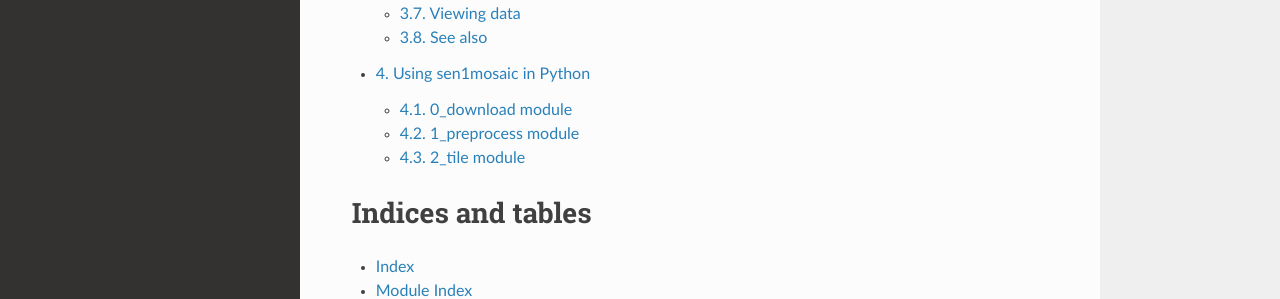
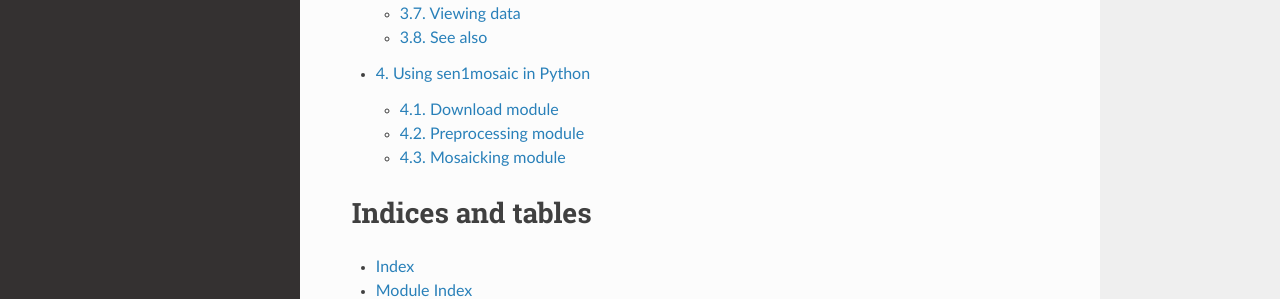
Before and after one commit to smfm-project/sen1mosaic, a Sphinx documentation site: the page built from docs/source/index.rst, in a window 1280 px wide and 900 px high, scrolled down 1082 px. Shown: the part 384-683 px from the top of the window. Built offline with Sphinx 7.4.7 and the Read the Docs theme 2.0.0, drawn with Linux system fonts in a browser that asks for light colours.

Commit message:
Update to autodocs

```diff
--- a/docs/source/sen1mosaic.rst
+++ b/docs/source/sen1mosaic.rst
@@ -1,26 +1,26 @@
 Using sen1mosaic in Python
 ==========================
 
-0_download module
------------------
+Download module
+---------------
 
-.. automodule:: sen1mosaic.0_download
+.. automodule:: sen1mosaic.download
     :members:
     :undoc-members:
     :show-inheritance:
 
-1_preprocess module
--------------------
+Preprocessing module
+--------------------
 
-.. automodule:: sen1mosaic.1_preprocess
+.. automodule:: sen1mosaic.preprocess
     :members:
     :undoc-members:
     :show-inheritance:
 
-2_tile module
--------------
+Mosaicking module
+-----------------
 
-.. automodule:: sen1mosaic.2_tile
+.. automodule:: sen1mosaic.mosaic
     :members:
     :undoc-members:
     :show-inheritance:
```
